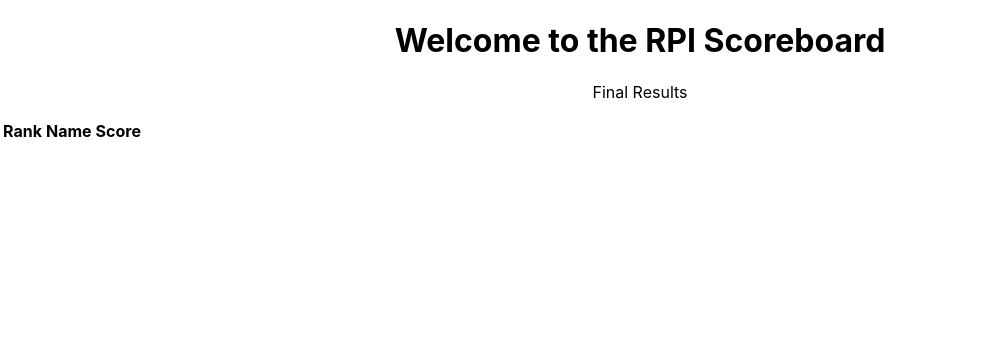
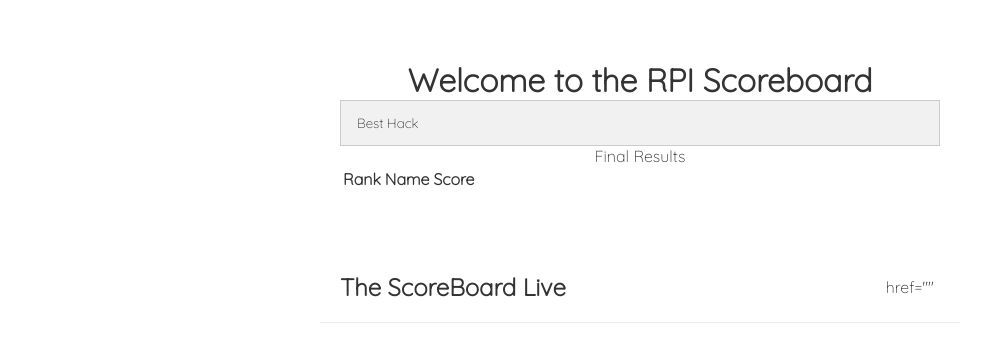
Before and after one commit to code4ry/hackrpi-scoreboard, a React (Create React App) app: page / in a window 1280 px wide. Shown: the top 362 px of the page, without its empty margins (0-999 px from the left). Built offline with nearby package versions, Linux system fonts and the light colour scheme.

Commit message:
Added tab

```diff
--- a/src/App.css
+++ b/src/App.css
@@ -1,3 +1,80 @@
+@import url('https://fonts.googleapis.com/css2?family=Quicksand:wght@300&display=swap');
+
+* {
+  margin: 0;
+  font-family: "Quicksand";
+  color: #333;
+}
+
+.navbar {
+  padding: 20px;
+  display: flex;
+  align-items: center;
+  max-width: 600px;
+  margin: 0 auto;
+  border-bottom: 1px solid #f4e9e9;
+}
+
+navbar h1 {
+  color: #f1356d;
+}
+
+.navbar .links {
+  margin-left: auto;
+}
+
+.navbar a{
+  margin-left: 16px;
+  text-decoration: none;
+  padding: 6px;
+}
+
+.navbar a:hover {
+  color: #f1356d;
+}
+
+.content {
+  max-width: 600px;
+  margin: 40px auto;
+  padding: 20px;
+}
+
+/* Style the tab */
+.tab {
+  overflow: hidden;
+  border: 1px solid #ccc;
+  background-color: #f1f1f1;
+}
+
+/* Style the buttons that are used to open the tab content */
+.tab button {
+  background-color: inherit;
+  float: left;
+  border: none;
+  outline: none;
+  cursor: pointer;
+  padding: 14px 16px;
+  transition: 0.3s;
+}
+
+/* Change background color of buttons on hover */
+.tab button:hover {
+  background-color: #ddd;
+}
+
+/* Create an active/current tablink class */
+.tab button.active {
+  background-color: #ccc;
+}
+
+/* Style the tab content */
+.tabcontent {
+  display: none;
+  padding: 6px 12px;
+  border: 1px solid #ccc;
+  border-top: none;
+}
+
 .App {
   text-align: center;
 }
--- a/src/App.js
+++ b/src/App.js
@@ -1,15 +1,34 @@
 import logo from './logo.svg';
 import './App.css';
+import NavBar from './NavBar';
+import BestHack from './BestHack';
+import { useState } from "react";
+
 
 function App() {
-const title = "Welcome to the RPI Scoreboard";
-const likes = 50;
+  const title = "Welcome to the RPI Scoreboard";
+  const likes = 50;
 
+  const [toggleState, setToggleState] = useState(1);
+
+  const toggleTab = (input) => {
+    console.log("Current Tab: " + input);
+  }
 
   return (
     <div className="App">
         <div className="content">
+
           <h1>{ title }</h1>
+          <div class="tab">
+            <button class="tablinks" onClick= {() => toggleTab(2)}>Best Hack</button>
+            <div className={toggleState === 2 ? "tabs active-tabs" : "tabs"}>
+            <div id="BestHack" class="tabcontent">
+             <h3>Best Hack</h3>
+              <p>Name: Neil</p>
+          </div>
+        </div>
+          </div>
           <p> Final Results </p>
           <table>
             <tr>
@@ -19,6 +38,9 @@ const likes = 50;
             </tr>
             </table>
         </div>
+        <NavBar />
+        <div className="content">
+        </div>
     </div>
   );
 }
--- /dev/null
+++ b/src/BestHack.js
@@ -0,0 +1,17 @@
+
+
+const BestHack = () => {
+
+
+
+
+    return (
+        <div className="besthack">
+            <div id="BestHack" class="tabcontent">
+                <h3>BestHack</h3>
+            </div>
+        </div>
+    )
+}
+
+export default BestHack
```
Also changed, not shown: 1 other file (tests, documents, lock files or other folders).
